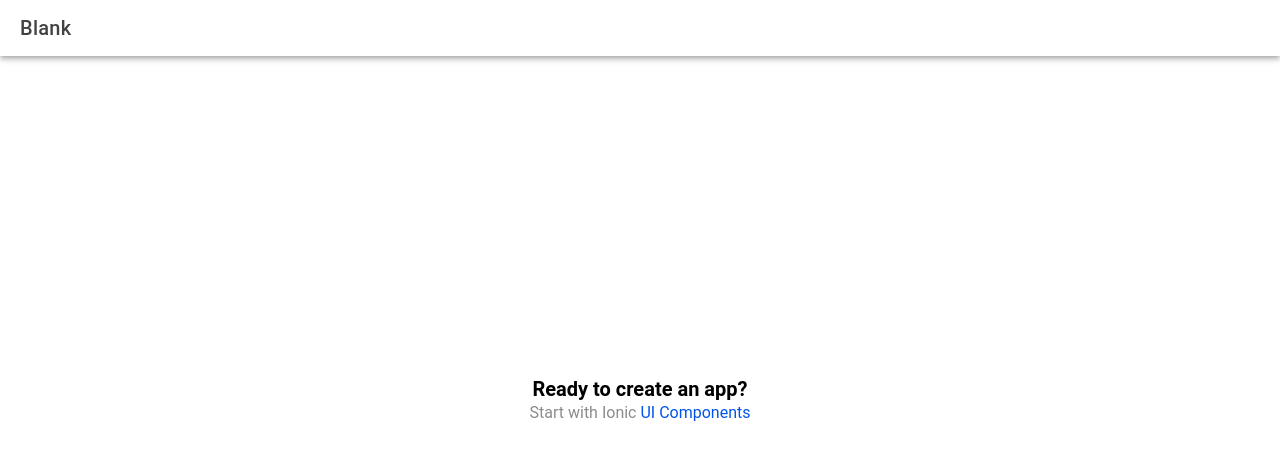
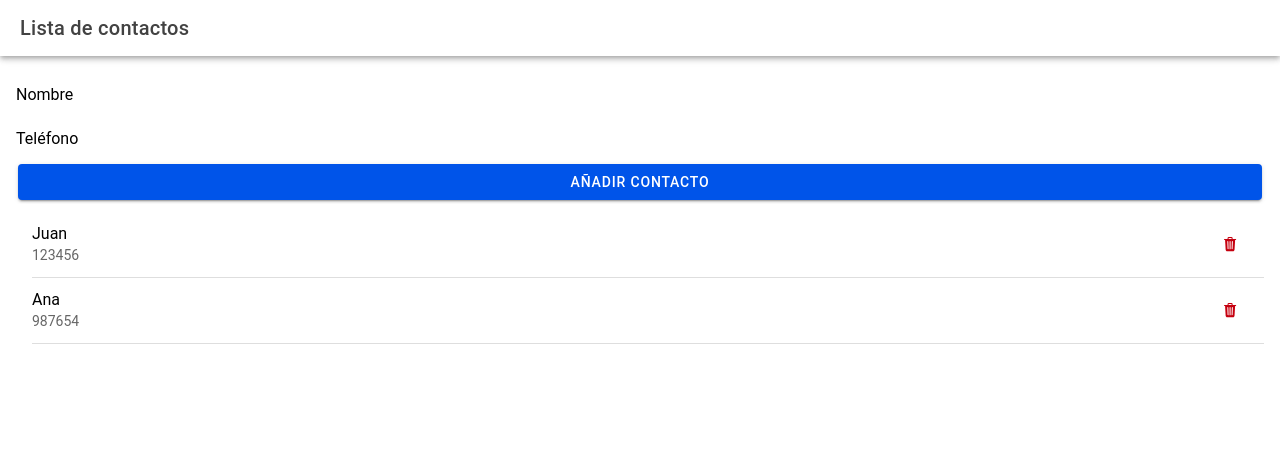
Before and after one commit to Romerito1125/Challenges-Moviles, a React (Vite) app: page /home in a window 1280 px wide. Shown: the top 460 px of the page. Built offline with nearby package versions, Linux system fonts and the light colour scheme.

Commit message:
Challenge03

```diff
--- a/package.json
+++ b/package.json
@@ -12,6 +12,7 @@
     "lint": "eslint"
   },
   "dependencies": {
+    "@capacitor/android": "8.1.0",
     "@capacitor/app": "8.0.1",
     "@capacitor/core": "8.1.0",
     "@capacitor/haptics": "8.0.0",
--- /dev/null
+++ b/src/components/AddContact.tsx
@@ -0,0 +1,43 @@
+import { IonInput, IonButton } from "@ionic/react";
+import { useState } from "react";
+
+interface Props {
+  onAdd: (name: string, phone: string) => void;
+}
+
+const AddContact: React.FC<Props> = ({ onAdd }) => {
+
+  const [name, setName] = useState("");
+  const [phone, setPhone] = useState("");
+
+  const handleAdd = () => {
+    if (!name || !phone) return;
+
+    onAdd(name, phone);
+    setName("");
+    setPhone("");
+  };
+
+  return (
+    <>
+      <IonInput
+        label="Nombre"
+        value={name}
+        onIonChange={e => setName(e.detail.value!)}
+      />
+
+      <IonInput
+        label="Teléfono"
+        type="tel"
+        value={phone}
+        onIonChange={e => setPhone(e.detail.value!)}
+      />
+
+      <IonButton expand="block" onClick={handleAdd}>
+        Añadir contacto
+      </IonButton>
+    </>
+  );
+};
+
+export default AddContact;
--- /dev/null
+++ b/src/components/ContactList.tsx
@@ -0,0 +1,42 @@
+import {
+  IonList,
+  IonItem,
+  IonLabel,
+  IonButton,
+  IonIcon
+} from "@ionic/react";
+
+import { trash } from "ionicons/icons";
+import { Contact } from "../pages/Home";
+
+interface Props {
+  contacts: Contact[];
+  onDelete: (id: number) => void;
+}
+
+const ContactList: React.FC<Props> = ({ contacts, onDelete }) => {
+
+  return (
+    <IonList>
+      {contacts.map(contact => (
+        <IonItem key={contact.id}>
+          <IonLabel>
+            <h2>{contact.name}</h2>
+            <p>{contact.phone}</p>
+          </IonLabel>
+
+          <IonButton
+            fill="clear"
+            color="danger"
+            onClick={() => onDelete(contact.id)}
+          >
+            <IonIcon icon={trash} />
+          </IonButton>
+
+        </IonItem>
+      ))}
+    </IonList>
+  );
+};
+
+export default ContactList;
--- a/src/pages/Home.tsx
+++ b/src/pages/Home.tsx
@@ -1,22 +1,69 @@
-import { IonContent, IonHeader, IonPage, IonTitle, IonToolbar } from '@ionic/react';
-import ExploreContainer from '../components/ExploreContainer';
-import './Home.css';
+import {
+  IonPage,
+  IonHeader,
+  IonToolbar,
+  IonTitle,
+  IonContent
+} from "@ionic/react";
+
+import { useState, useEffect } from "react";
+import AddContact from "../components/AddContact";
+import ContactList from "../components/ContactList";
+
+export interface Contact {
+  id: number;
+  name: string;
+  phone: string;
+}
 
 const Home: React.FC = () => {
+
+  const [contacts, setContacts] = useState<Contact[]>([]);
+  const [loading, setLoading] = useState(true);
+
+  useEffect(() => {
+    setTimeout(() => {
+      setContacts([
+        { id: 1, name: "Juan", phone: "123456" },
+        { id: 2, name: "Ana", phone: "987654" }
+      ]);
+      setLoading(false);
+    }, 1000);
+  }, []);
+
+  const addContact = (name: string, phone: string) => {
+    const newContact: Contact = {
+      id: Date.now(),
+      name,
+      phone
+    };
+
+    setContacts(prev => [...prev, newContact]);
+  };
+
+  const deleteContact = (id: number) => {
+    setContacts(prev => prev.filter(c => c.id !== id));
+  };
+
   return (
     <IonPage>
       <IonHeader>
         <IonToolbar>
-          <IonTitle>Blank</IonTitle>
+          <IonTitle>Lista de contactos</IonTitle>
         </IonToolbar>
       </IonHeader>
-      <IonContent fullscreen>
-        <IonHeader collapse="condense">
-          <IonToolbar>
-            <IonTitle size="large">Blank</IonTitle>
-          </IonToolbar>
-        </IonHeader>
-        <ExploreContainer />
+
+      <IonContent className="ion-padding">
+
+        <AddContact onAdd={addContact} />
+
+        {loading && <p>Cargando contactos...</p>}
+
+        <ContactList
+          contacts={contacts}
+          onDelete={deleteContact}
+        />
+
       </IonContent>
     </IonPage>
   );
```
Also changed, not shown: 1 other file (tests, documents, lock files or other folders).
